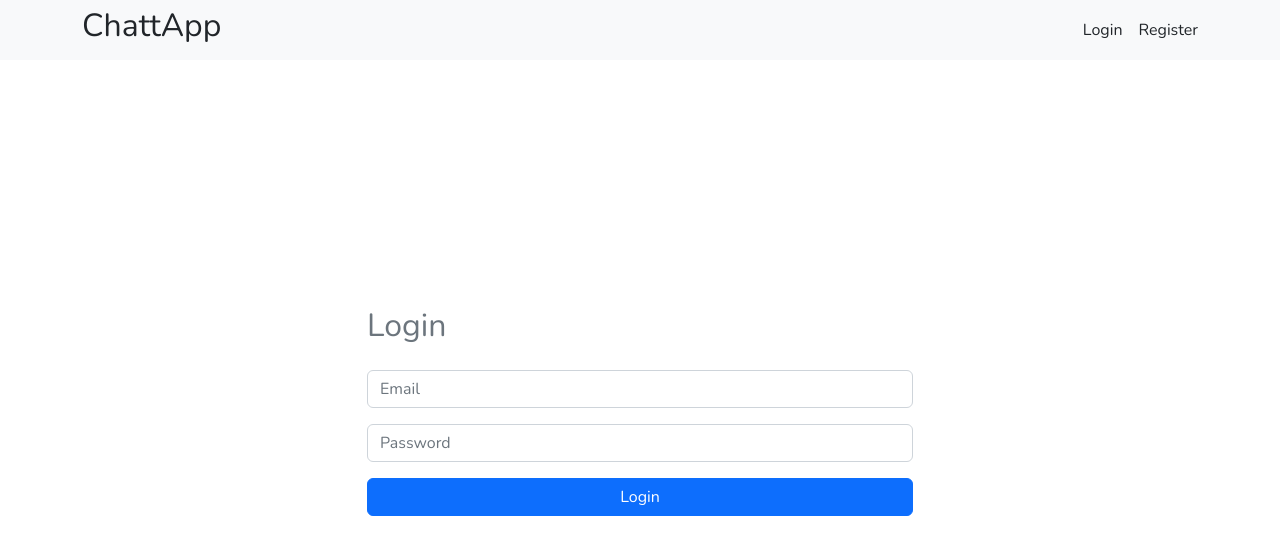
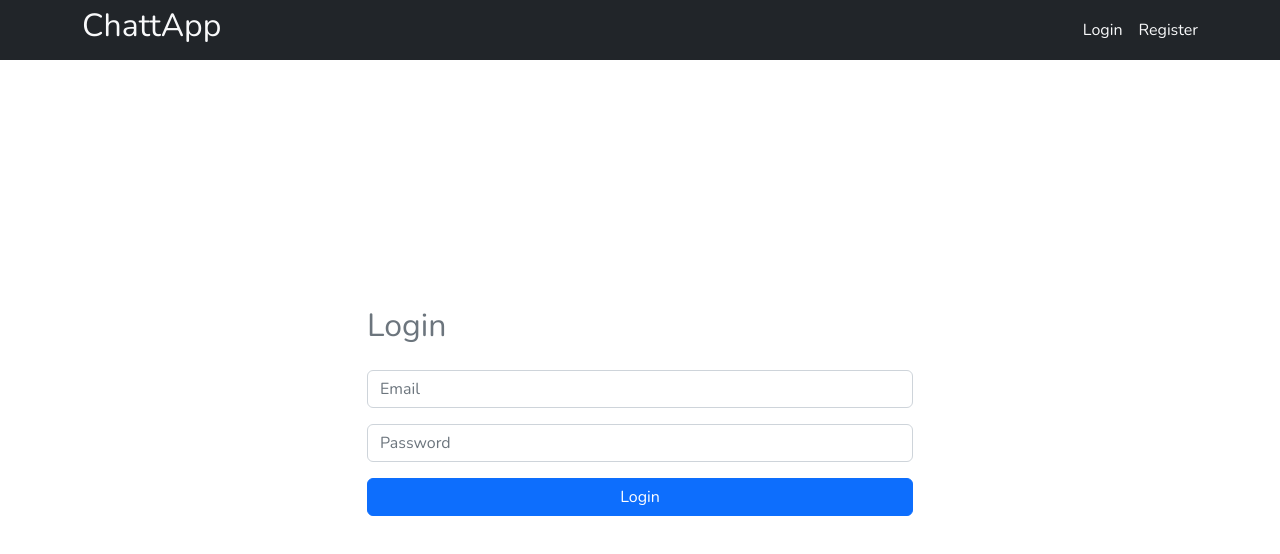
Before and after one commit to chaoocharles/mern-chat-app, a React (Vite) app in the folder client/: page /login in a window 1280 px wide. Shown: the top 554 px of the page. Built offline with nearby package versions, Linux system fonts and the light colour scheme.

Commit message:
🦴 small fixes

```diff
--- a/client/src/App.jsx
+++ b/client/src/App.jsx
@@ -1,4 +1,4 @@
-import { Routes, Route, Navigate, Link } from "react-router-dom";
+import { Routes, Route, Navigate } from "react-router-dom";
 import "bootstrap/dist/css/bootstrap.min.css";
 import Chat from "./pages/Chat";
 import Login from "./pages/Login";
@@ -16,9 +16,9 @@ function App() {
       <NavBar />
       <Container className="text-secondary">
         <Routes>
-          <Route path="/" element={<Chat />} />
-          <Route path="/register" element={<Register />} />
-          <Route path="/login" element={<Login />} />
+          <Route path="/" element={user ? <Chat /> : <Login />} />
+          <Route path="/register" element={user ? <Chat /> : <Register />} />
+          <Route path="/login" element={user ? <Chat /> : <Login />} />
           <Route path="*" element={<Navigate to="/" />} />
         </Routes>
       </Container>
--- a/client/src/components/Chat/ChatBox.jsx
+++ b/client/src/components/Chat/ChatBox.jsx
@@ -15,6 +15,7 @@ const ChatBox = () => {
 
   const [messages, setMessages] = useState(null);
   const [messagesError, setMessagesError] = useState(null);
+  const [textMessage, setTextMessage] = useState("");
 
   useEffect(() => {
     const getMessages = async () => {
@@ -34,7 +35,12 @@ const ChatBox = () => {
   console.log("messages", messages);
   console.log("messagesError", messagesError);
 
-  if (!recipientUser) return null;
+  if (!recipientUser)
+    return (
+      <p style={{ textAlign: "center", width: "100%" }}>
+        No conversation selected yet..
+      </p>
+    );
 
   return (
     <Stack gap={4} className="chat-box">
@@ -60,7 +66,14 @@ const ChatBox = () => {
           ))}
       </Stack>
       <Stack direction="horizontal" className="chat-input flex-grow-0" gap={3}>
-        <InputEmoji />
+        <InputEmoji
+          value={textMessage}
+          onChange={setTextMessage}
+          cleanOnEnter
+          theme="dark"
+          fontFamily="nunito"
+          borderColor="rgba(72, 112, 223, 0.2)"
+        />
         <button className="send-btn">
           <svg
             xmlns="http://www.w3.org/2000/svg"
--- a/client/src/components/Chat/UserCard.jsx
+++ b/client/src/components/Chat/UserCard.jsx
@@ -9,7 +9,7 @@ const UserCard = ({ chat, user }) => {
     <Stack
       direction="horizontal"
       gap={3}
-      className="align-items-start border p-2 rounded"
+      className=" user-card align-items-start p-2 rounded"
       role="button"
     >
       <div>
--- a/client/src/components/NavBar.jsx
+++ b/client/src/components/NavBar.jsx
@@ -7,10 +7,10 @@ const NavBar = () => {
   const { user, logoutUser } = useContext(AuthContext);
 
   return (
-    <Navbar bg="light" className="mb-4" style={{ height: "3.75rem" }}>
+    <Navbar bg="dark" className="mb-4" style={{ height: "3.75rem" }}>
       <Container>
         <h2>
-          <Link to="/" className="link-dark text-decoration-none">
+          <Link to="/" className="link-light text-decoration-none">
             ChattApp
           </Link>
         </h2>
@@ -18,10 +18,13 @@ const NavBar = () => {
           <Stack direction="horizontal" gap={3}>
             {!user && (
               <>
-                <Link to="/login" className="link-dark text-decoration-none">
+                <Link to="/login" className="link-light text-decoration-none">
                   Login
                 </Link>
-                <Link to="/register" className="link-dark text-decoration-none">
+                <Link
+                  to="/register"
+                  className="link-light text-decoration-none"
+                >
                   Register
                 </Link>
               </>
@@ -30,7 +33,7 @@ const NavBar = () => {
               <Link
                 onClick={() => logoutUser()}
                 to="/login"
-                className="link-dark text-decoration-none"
+                className="link-light text-decoration-none"
               >
                 Logout
               </Link>
--- a/client/src/main.css
+++ b/client/src/main.css
@@ -3,6 +3,12 @@
 body {
   font-family: "Nunito", sans-serif;
   overflow: hidden;
+}
+
+/* User Card */
+.user-card {
+  box-shadow: 0 5px 10px rgba(154, 160, 185, 0.05),
+    0 15px 40px rgba(166, 173, 201, 0.2);
 }
 
 /* Chat Box */
@@ -30,7 +36,7 @@ body {
 }
 .message {
   color: black;
-  background: #efefef;
+  background: rgba(209, 209, 209, 0.2);
   padding: 0.75rem;
   border-radius: 5px;
   max-width: 50%;
```
